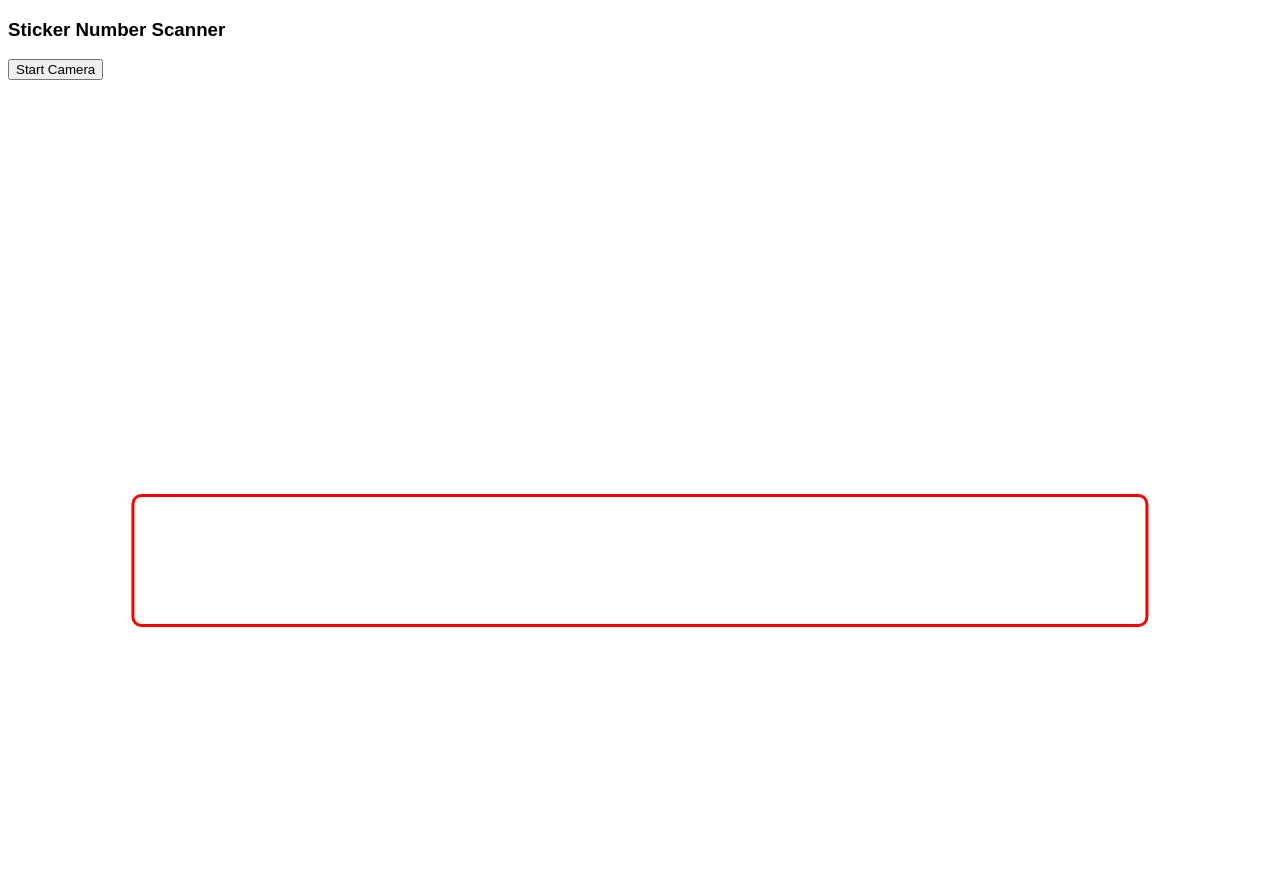
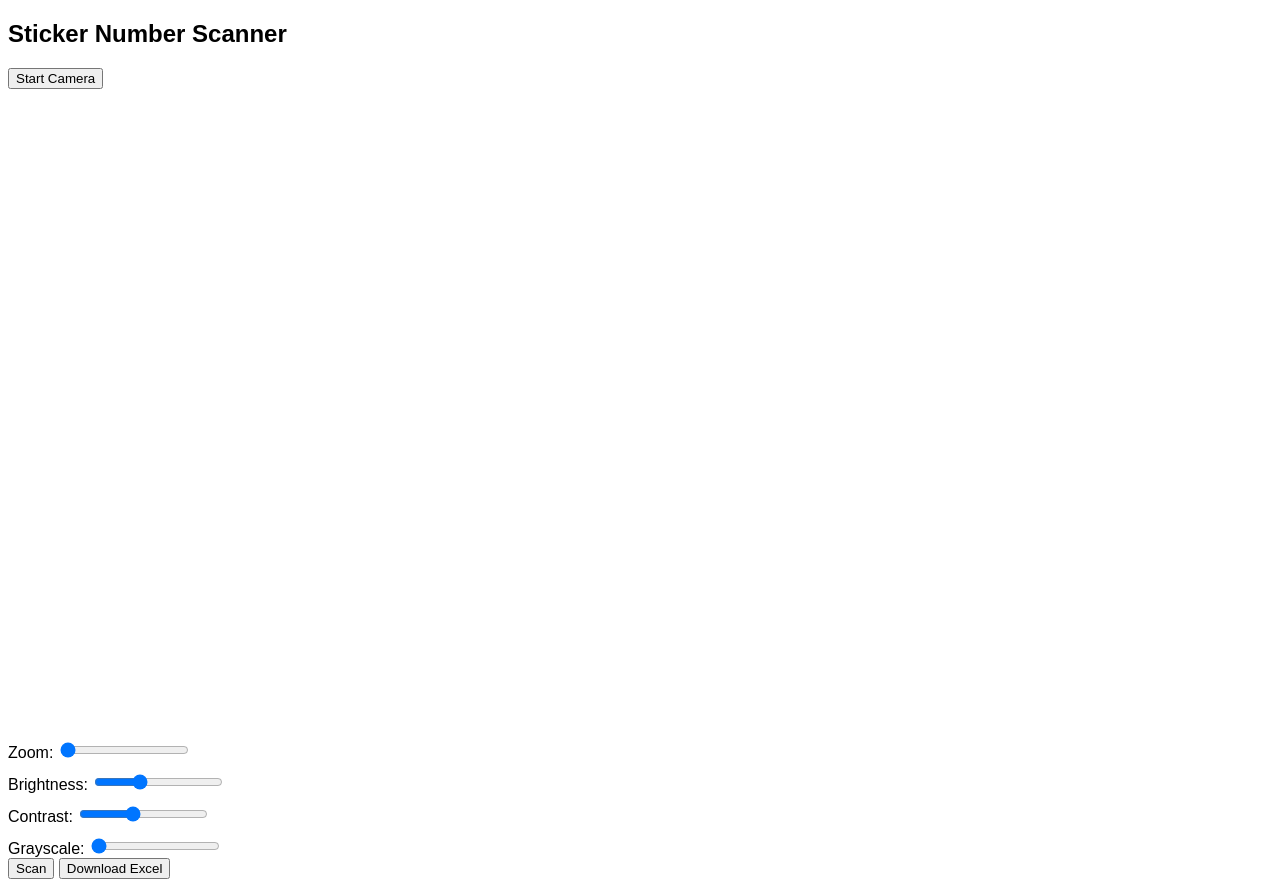
Before and after one commit to ramesnaga2806/QR-Scan, a plain HTML site: page index.html in a window 1280 px wide. Before the commit the page ends 800 px from the top, so only its background shows below. Drawn offline with Linux system fonts and the light colour scheme.

Commit message:
Enhance sticker scanner with new features and controls
Updated title and added controls for zoom, brightness, contrast, and grayscale adjustments. Enhanced the capture functionality and added Excel download feature for scanned numbers.

```diff
--- a/index.html
+++ b/index.html
@@ -2,25 +2,19 @@
 <html>
 <head>
 <meta name="viewport" content="width=device-width, initial-scale=1.0">
-<title>Ultra Sticker Number Scanner</title>
+<title>Sticker Scanner with Excel Export</title>
+
 <script src="https://cdn.jsdelivr.net/npm/tesseract.js@4/dist/tesseract.min.js"></script>
+<script src="https://cdnjs.cloudflare.com/ajax/libs/xlsx/0.18.5/xlsx.full.min.js"></script>
 
 <style>
   body { font-family: Arial; }
   video { width: 100%; }
-  #guide {
-    position: absolute;
-    top: 65%;
-    left: 50%;
-    width: 80%;
-    height: 20%;
-    transform: translateX(-50%);
-    border: 3px solid red;
-    border-radius: 10px;
-  }
+  #controls { margin-top: 15px; }
+  #controls label { font-size: 16px; display:block; margin-top:10px; }
   #result {
     margin-top: 15px;
-    font-size: 30px;
+    font-size: 28px;
     font-weight: bold;
     color: green;
   }
@@ -28,20 +22,41 @@
 </head>
 <body>
 
-<h3>Sticker Number Scanner</h3>
+<h2>Sticker Number Scanner</h2>
+
 <button onclick="startCamera()">Start Camera</button>
 
-<div style="position:relative;">
-  <video id="video" autoplay playsinline></video>
-  <div id="guide"></div>
+<video id="video" autoplay playsinline></video>
+
+<div id="controls">
+  <label>Zoom:
+    <input type="range" id="zoomSlider" min="1" max="10" step="0.1" value="1" oninput="applyZoom()">
+  </label>
+
+  <label>Brightness:
+    <input type="range" id="brightSlider" min="0" max="300" value="100" oninput="updateFilters()">
+  </label>
+
+  <label>Contrast:
+    <input type="range" id="contrastSlider" min="50" max="300" value="150" oninput="updateFilters()">
+  </label>
+
+  <label>Grayscale:
+    <input type="range" id="graySlider" min="0" max="100" value="0" oninput="updateFilters()">
+  </label>
 </div>
 
+<button onclick="capture()">Scan</button>
+<button onclick="downloadExcel()">Download Excel</button>
+
 <canvas id="canvas" style="display:none;"></canvas>
+
 <div id="result"></div>
 
 <script>
 let stream;
-let scanning = false;
+let maxZoom = 1;
+let scannedList = [];   // Store all scanned numbers
 
 async function startCamera() {
   stream = await navigator.mediaDevices.getUserMedia({
@@ -54,29 +69,28 @@ async function startCamera() {
   const track = stream.getVideoTracks()[0];
   const cap = track.getCapabilities();
 
-  // (1) AUTO-FOCUS LOCK
-  if (cap.focusMode) {
-    await track.applyConstraints({ advanced: [{ focusMode: "continuous" }] });
-  }
-
-  // (5) MAX ZOOM
   if (cap.zoom) {
-    await track.applyConstraints({ advanced: [{ zoom: cap.zoom.max }] });
-  }
-
-  if (!scanning) {
-    scanning = true;
-    autoCapture();
+    maxZoom = cap.zoom.max;
+    document.getElementById("zoomSlider").max = maxZoom;
   }
 }
 
-async function autoCapture() {
-  if (!scanning) return;
+function applyZoom() {
+  const zoomValue = parseFloat(document.getElementById("zoomSlider").value);
+  const track = stream.getVideoTracks()[0];
 
-  await capture();
+  track.applyConstraints({
+    advanced: [{ zoom: zoomValue }]
+  });
+}
 
-  // (2) AUTO-CAPTURE EVERY 0.5 SEC
-  setTimeout(autoCapture, 500);
+function updateFilters() {
+  const b = document.getElementById("brightSlider").value;
+  const c = document.getElementById("contrastSlider").value;
+  const g = document.getElementById("graySlider").value;
+
+  document.getElementById("video").style.filter =
+    `brightness(${b}%) contrast(${c}%) grayscale(${g}%)`;
 }
 
 async function capture() {
@@ -89,38 +103,41 @@ async function capture() {
 
   ctx.drawImage(video, 0, 0, canvas.width, canvas.height);
 
-  // (4) BIGGER CROP AREA (bottom 35%)
-  const cropHeight = canvas.height * 0.35;
-  const cropY = canvas.height - cropHeight;
+  const result = await Tesseract.recognize(canvas, "eng");
 
-  const crop = document.createElement("canvas");
-  crop.width = canvas.width;
-  crop.height = cropHeight;
+  const match = result.data.text.match(/[0-9]{9}[A-Z]{2}/);
 
-  const cctx = crop.getContext("2d");
-  cctx.drawImage(canvas, 0, cropY, canvas.width, cropHeight, 0, 0, canvas.width, cropHeight);
+  if (match) {
+    const code = match[0];
+    document.getElementById("result").innerText = "Detected: " + code;
 
-  // IMAGE ENHANCEMENT FOR OCR
-  let img = cctx.getImageData(0, 0, crop.width, crop.height);
-  let d = img.data;
+    // Add to list (avoid duplicates in a row)
+    if (scannedList[scannedList.length - 1] !== code) {
+      scannedList.push(code);
+    }
+  }
+}
 
-  for (let i = 0; i < d.length; i += 4) {
-    let avg = (d[i] + d[i+1] + d[i+2]) / 3;
-    avg = avg > 140 ? 255 : 0;
-    d[i] = d[i+1] = d[i+2] = avg;
+// --------------------------
+// DOWNLOAD EXCEL FUNCTION
+// --------------------------
+function downloadExcel() {
+  if (scannedList.length === 0) {
+    alert("No data to download.");
+    return;
   }
 
-  cctx.putImageData(img, 0, 0);
+  const wsData = [["Sticker Number"]];
 
-  // OCR
-  const res = await Tesseract.recognize(crop, "eng");
+  scannedList.forEach(num => {
+    wsData.push([num]);
+  });
 
-  // STRICT MATCH 077347722EA FORMAT
-  const match = res.data.text.match(/[0-9]{9}[A-Z]{2}/);
+  const ws = XLSX.utils.aoa_to_sheet(wsData);
+  const wb = XLSX.utils.book_new();
+  XLSX.utils.book_append_sheet(wb, ws, "Scans");
 
-  if (match) {
-    document.getElementById("result").innerText = "Detected: " + match[0];
-  }
+  XLSX.writeFile(wb, "Sticker_Scan_List.xlsx");
 }
 </script>
 
```
